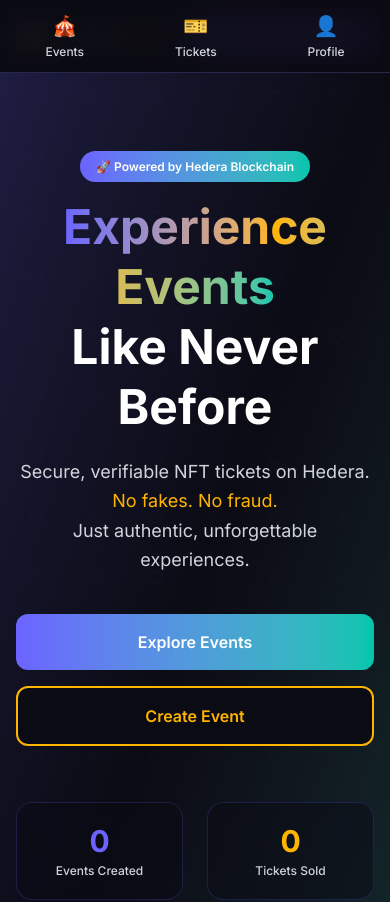
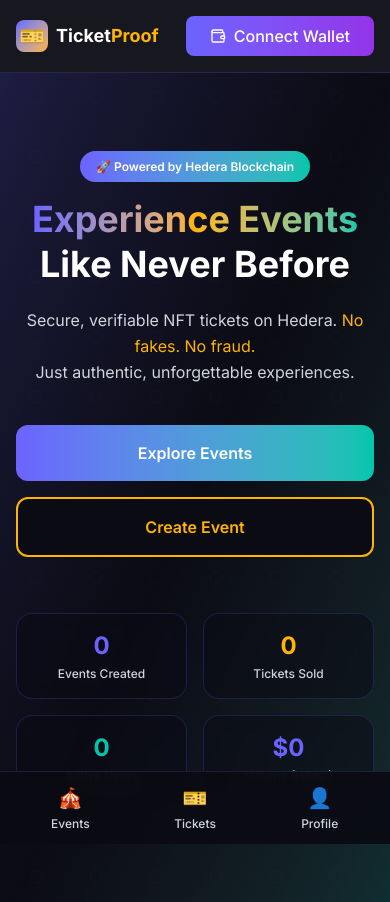
Before and after one commit to Tapetal/TicketProof, a Next.js app: page / in a window 390 px wide. Shown: the top 902 px of the page. Built offline with nearby package versions, Linux system fonts and the light colour scheme; no server answers; the database is empty.

Commit message:
feat: Enhance homepage with wallet connection and real-time event statistics

```diff
--- a/src/app/layout.tsx
+++ b/src/app/layout.tsx
@@ -59,13 +59,13 @@ export default function RootLayout({
                 <div className="w-8 h-8 md:w-10 md:h-10 bg-gradient-to-br from-[#6C63FF] to-[#FFB400] rounded-lg flex items-center justify-center transform group-hover:scale-110 transition-transform">
                   <span className="text-xl md:text-2xl">🎫</span>
                 </div>
-                <span className="text-xl md:text-2xl font-bold text-white">
+                <span className="text-lg sm:text-xl md:text-2xl font-bold text-white">
                   Ticket<span className="text-[#FFB400]">Proof</span>
                 </span>
               </Link>
 
-              {/* Nav Links - Hide on mobile, show on md+ */}
-              <div className="hidden md:flex items-center gap-8">
+              {/* Desktop Nav Links - Hide on mobile (below lg) */}
+              <div className="hidden lg:flex items-center gap-8">
                 <Link
                   href="/events"
                   className="text-[#D1D5DB] hover:text-white transition-colors font-medium relative group"
@@ -92,35 +92,38 @@ export default function RootLayout({
                 <WalletConnect />
               </div>
 
-              {/* Mobile Menu - Show on mobile only */}
-              <div className="flex md:hidden items-center gap-2">
+              {/* Mobile - Only Wallet Button */}
+              <div className="lg:hidden">
                 <WalletConnect />
-              </div>
-            </div>
-
-            {/* Mobile Bottom Nav - Show on mobile only */}
-            <div className="md:hidden fixed bottom-0 left-0 right-0 bg-[#0B0B14]/95 backdrop-blur-md border-t border-[#6C63FF]/20 z-50">
-              <div className="flex justify-around items-center py-3">
-                <Link href="/events" className="flex flex-col items-center gap-1 text-[#D1D5DB] hover:text-[#FFB400] transition-colors">
-                  <span className="text-xl">🎪</span>
-                  <span className="text-xs font-medium">Events</span>
-                </Link>
-                <Link href="/tickets" className="flex flex-col items-center gap-1 text-[#D1D5DB] hover:text-[#FFB400] transition-colors">
-                  <span className="text-xl">🎫</span>
-                  <span className="text-xs font-medium">Tickets</span>
-                </Link>
-                <Link href="/profile" className="flex flex-col items-center gap-1 text-[#D1D5DB] hover:text-[#FFB400] transition-colors">
-                  <span className="text-xl">👤</span>
-                  <span className="text-xs font-medium">Profile</span>
-                </Link>
               </div>
             </div>
           </div>
         </nav>
 
         {/* Main Content */}
-        <div className="pb-20 md:pb-0">
+        <div className="pb-20 lg:pb-0">
           {children}
+        </div>
+
+        {/* Scroll to Top Button */}
+        <ScrollToTop />
+
+        {/* Mobile Bottom Navigation - Only show on mobile (below lg) */}
+        <div className="lg:hidden fixed bottom-0 left-0 right-0 bg-[#0B0B14]/95 backdrop-blur-md border-t border-[#6C63FF]/20 z-50 safe-area-inset-bottom">
+          <div className="flex justify-around items-center py-3 px-2">
+            <Link href="/events" className="flex flex-col items-center gap-1 text-[#D1D5DB] hover:text-[#FFB400] transition-colors min-w-0 flex-1">
+              <span className="text-xl">🎪</span>
+              <span className="text-xs font-medium">Events</span>
+            </Link>
+            <Link href="/tickets" className="flex flex-col items-center gap-1 text-[#D1D5DB] hover:text-[#FFB400] transition-colors min-w-0 flex-1">
+              <span className="text-xl">🎫</span>
+              <span className="text-xs font-medium">Tickets</span>
+            </Link>
+            <Link href="/profile" className="flex flex-col items-center gap-1 text-[#D1D5DB] hover:text-[#FFB400] transition-colors min-w-0 flex-1">
+              <span className="text-xl">👤</span>
+              <span className="text-xs font-medium">Profile</span>
+            </Link>
+          </div>
         </div>
 
         {/* Footer */}
--- a/src/app/page.tsx
+++ b/src/app/page.tsx
@@ -1,8 +1,64 @@
 // src/app/page.tsx
+'use client';
 
+import { useState, useEffect } from 'react';
 import Link from "next/link";
 
 export default function Home() {
+  const [stats, setStats] = useState({
+    eventsCreated: 0,
+    ticketsSold: 0,
+    activeUsers: 0,
+    volumeHBAR: 0
+  });
+  const [isWalletConnected, setIsWalletConnected] = useState(false);
+
+  // Check wallet connection
+  useEffect(() => {
+    const walletAddress = localStorage.getItem('hedera_account_id');
+    setIsWalletConnected(!!walletAddress);
+  }, []);
+
+  // Fetch real stats
+  useEffect(() => {
+    const fetchStats = async () => {
+      try {
+        const response = await fetch('/api/events');
+        const data = await response.json();
+
+        if (data.success) {
+          const events = data.events || [];
+          const totalTicketsSold = events.reduce((sum: number, event: any) => sum + (event.ticketsSold || 0), 0);
+          const totalVolume = events.reduce((sum: number, event: any) => sum + ((event.ticketsSold || 0) * (event.price || 0)), 0);
+
+          setStats({
+            eventsCreated: events.length,
+            ticketsSold: totalTicketsSold,
+            activeUsers: Math.min(totalTicketsSold, events.length * 10), // Estimate
+            volumeHBAR: totalVolume
+          });
+        }
+      } catch (error) {
+        console.error('Error fetching stats:', error);
+      }
+    };
+
+    fetchStats();
+    // Refresh stats every 30 seconds
+    const interval = setInterval(fetchStats, 30000);
+    return () => clearInterval(interval);
+  }, []);
+
+  const handleConnectWallet = () => {
+    // Scroll to navbar to show connect wallet button
+    window.scrollTo({ top: 0, behavior: 'smooth' });
+    // Trigger the wallet connect button in navbar
+    const walletButton = document.querySelector('button[class*="bg-gradient"]') as HTMLElement;
+    if (walletButton) {
+      walletButton.click();
+    }
+  };
+
   return (
     <main className="min-h-screen bg-[#0B0B14]">
       {/* Hero Section with Animated Background */}
@@ -14,14 +70,14 @@ export default function Home() {
         <div className="container mx-auto px-4 py-20 relative z-10">
           <div className="text-center mb-14">
             {/* Badge */}
-            <div className="inline-block mb-5">
+            <div className="inline-block mb-5 animate-fade-in">
               <span className="bg-gradient-to-r from-[#6C63FF] to-[#00C6AE] text-white px-4 py-2 rounded-full text-xs sm:text-sm font-semibold">
                 🚀 Powered by Hedera Blockchain
               </span>
             </div>
 
             {/* Main Heading */}
-            <h1 className="text-5xl md:text-6xl font-bold mb-5 leading-tight">
+            <h1 className="text-4xl sm:text-5xl md:text-6xl font-bold mb-5 leading-tight animate-fade-in-up">
               <span className="bg-gradient-to-r from-[#6C63FF] via-[#FFB400] to-[#00C6AE] bg-clip-text text-transparent">
                 Experience Events
               </span>
@@ -29,24 +85,24 @@ export default function Home() {
               <span className="text-white">Like Never Before</span>
             </h1>
 
-            <p className="text-lg md:text-xl text-[#D1D5DB] mb-10 max-w-2xl mx-auto leading-relaxed">
+            <p className="text-base sm:text-lg md:text-xl text-[#D1D5DB] mb-10 max-w-2xl mx-auto leading-relaxed animate-fade-in-up stagger-1">
               Secure, verifiable NFT tickets on Hedera.
               <span className="text-[#FFB400]"> No fakes. No fraud.</span>
               <br />Just authentic, unforgettable experiences.
             </p>
 
             {/* CTA Buttons */}
-            <div className="flex flex-col sm:flex-row gap-4 justify-center">
+            <div className="flex flex-col sm:flex-row gap-4 justify-center animate-fade-in-up stagger-2">
               <Link
                 href="/events"
-                className="group relative bg-gradient-to-r from-[#6C63FF] to-[#00C6AE] text-white px-8 py-4 rounded-xl font-semibold text-base hover:shadow-[0_0_40px_rgba(108,99,255,0.6)] transition-all transform hover:scale-105"
+                className="group relative bg-gradient-to-r from-[#6C63FF] to-[#00C6AE] text-white px-8 py-4 rounded-xl font-semibold text-base hover:shadow-[0_0_40px_rgba(108,99,255,0.6)] transition-all transform hover:scale-105 btn-press"
               >
                 <span className="relative z-10">Explore Events</span>
                 <div className="absolute inset-0 bg-white/20 rounded-xl opacity-0 group-hover:opacity-100 transition-opacity"></div>
               </Link>
               <Link
                 href="/events/create"
-                className="group relative bg-[#0B0B14] border-2 border-[#FFB400] text-[#FFB400] px-8 py-4 rounded-xl font-semibold text-base hover:bg-[#FFB400] hover:text-[#0B0B14] transition-all transform hover:scale-105"
+                className="group relative bg-[#0B0B14] border-2 border-[#FFB400] text-[#FFB400] px-8 py-4 rounded-xl font-semibold text-base hover:bg-[#FFB400] hover:text-[#0B0B14] transition-all transform hover:scale-105 btn-press"
               >
                 Create Event
               </Link>
@@ -54,19 +110,20 @@ export default function Home() {
           </div>
 
           {/* Stats Bar */}
-          <div className="grid grid-cols-2 md:grid-cols-4 gap-6 max-w-4xl mx-auto mb-12">
+          <div className="grid grid-cols-2 md:grid-cols-4 gap-4 sm:gap-6 max-w-4xl mx-auto mb-12">
             {[
-              { value: "0", label: "Events Created", color: "#6C63FF" },
-              { value: "0", label: "Tickets Sold", color: "#FFB400" },
-              { value: "0", label: "Active Users", color: "#00C6AE" },
-              { value: "$0", label: "Volume (HBAR)", color: "#6C63FF" },
+              { value: stats.eventsCreated.toString(), label: "Events Created", color: "#6C63FF" },
+              { value: stats.ticketsSold.toString(), label: "Tickets Sold", color: "#FFB400" },
+              { value: stats.activeUsers.toString(), label: "Active Users", color: "#00C6AE" },
+              { value: `$${stats.volumeHBAR.toFixed(0)}`, label: "Volume (HBAR)", color: "#6C63FF" },
             ].map((stat, idx) => (
               <div
                 key={idx}
-                className="bg-[#0B0B14]/50 backdrop-blur-sm border border-[#6C63FF]/20 rounded-2xl p-5 text-center hover:border-[#6C63FF]/50 transition-all group"
+                className="bg-[#0B0B14]/50 backdrop-blur-sm border border-[#6C63FF]/20 rounded-2xl p-4 sm:p-5 text-center hover:border-[#6C63FF]/50 transition-all group animate-fade-in-up"
+                style={{ animationDelay: `${(idx + 3) * 0.1}s` }}
               >
                 <div
-                  className="text-3xl md:text-4xl font-bold mb-1 group-hover:scale-110 transition-transform"
+                  className="text-2xl sm:text-3xl md:text-4xl font-bold mb-1 group-hover:scale-110 transition-transform"
                   style={{ color: stat.color }}
                 >
                   {stat.value}
@@ -117,7 +174,8 @@ export default function Home() {
           ].map((feature, idx) => (
             <div
               key={idx}
-              className="group relative bg-[#0B0B14] border border-[#6C63FF]/20 rounded-2xl p-6 hover:border-[#6C63FF]/50 transition-all transform hover:-translate-y-2"
+              className="group relative bg-[#0B0B14] border border-[#6C63FF]/20 rounded-2xl p-6 hover:border-[#6C63FF]/50 transition-all transform hover:-translate-y-2 animate-fade-in-up"
+              style={{ animationDelay: `${idx * 0.1}s` }}
             >
               <div
                 className={`absolute inset-0 bg-gradient-to-br ${feature.gradient} opacity-0 group-hover:opacity-10 rounded-2xl transition-opacity`}
@@ -158,7 +216,7 @@ export default function Home() {
               { step: "02", title: "Browse Events", desc: "Discover amazing events and secure your spot" },
               { step: "03", title: "Get NFT Ticket", desc: "Receive your unique NFT ticket instantly" },
             ].map((item, idx) => (
-              <div key={idx} className="relative">
+              <div key={idx} className="relative animate-fade-in-up" style={{ animationDelay: `${idx * 0.1}s` }}>
                 {idx < 2 && (
                   <div className="hidden md:block absolute top-12 left-full w-full h-0.5 bg-gradient-to-r from-[#6C63FF] to-transparent -z-10"></div>
                 )}
@@ -179,7 +237,7 @@ export default function Home() {
 
       {/* CTA Section */}
       <div className="container mx-auto px-4 py-20">
-        <div className="relative overflow-hidden bg-gradient-to-r from-[#6C63FF] via-[#FFB400] to-[#00C6AE] rounded-3xl p-12 text-center">
+        <div className="relative overflow-hidden bg-gradient-to-r from-[#6C63FF] via-[#FFB400] to-[#00C6AE] rounded-3xl p-8 sm:p-12 text-center">
           <div className="absolute top-0 left-0 w-56 h-56 bg-white/10 rounded-full blur-3xl -translate-x-1/2 -translate-y-1/2"></div>
           <div className="absolute bottom-0 right-0 w-80 h-80 bg-white/10 rounded-full blur-3xl translate-x-1/2 translate-y-1/2"></div>
 
@@ -191,8 +249,11 @@ export default function Home() {
               Join thousands of event-goers using blockchain-verified tickets.
               Your next unforgettable experience is just a click away.
             </p>
-            <button className="bg-[#0B0B14] text-white px-10 py-4 rounded-xl font-semibold text-base hover:bg-white hover:text-[#6C63FF] transition-all transform hover:scale-105 shadow-2xl">
-              Connect Wallet & Get Started
+            <button
+              onClick={handleConnectWallet}
+              className="bg-[#0B0B14] text-white px-8 sm:px-10 py-3 sm:py-4 rounded-xl font-semibold text-base hover:bg-white hover:text-[#6C63FF] transition-all transform hover:scale-105 shadow-2xl btn-press"
+            >
+              {isWalletConnected ? 'Browse Events' : 'Connect Wallet & Get Started'}
             </button>
           </div>
         </div>
@@ -205,10 +266,10 @@ export default function Home() {
             Trusted by event organizers worldwide
           </p>
         </div>
-        <div className="flex flex-wrap justify-center items-center gap-10 opacity-50">
+        <div className="flex flex-wrap justify-center items-center gap-6 sm:gap-10 opacity-50">
           {["Hedera", "HashPack", "Blade", "Firebase", "Web3"].map(
             (partner, idx) => (
-              <div key={idx} className="text-xl font-semibold text-[#D1D5DB]">
+              <div key={idx} className="text-lg sm:text-xl font-semibold text-[#D1D5DB]">
                 {partner}
               </div>
             )
```
